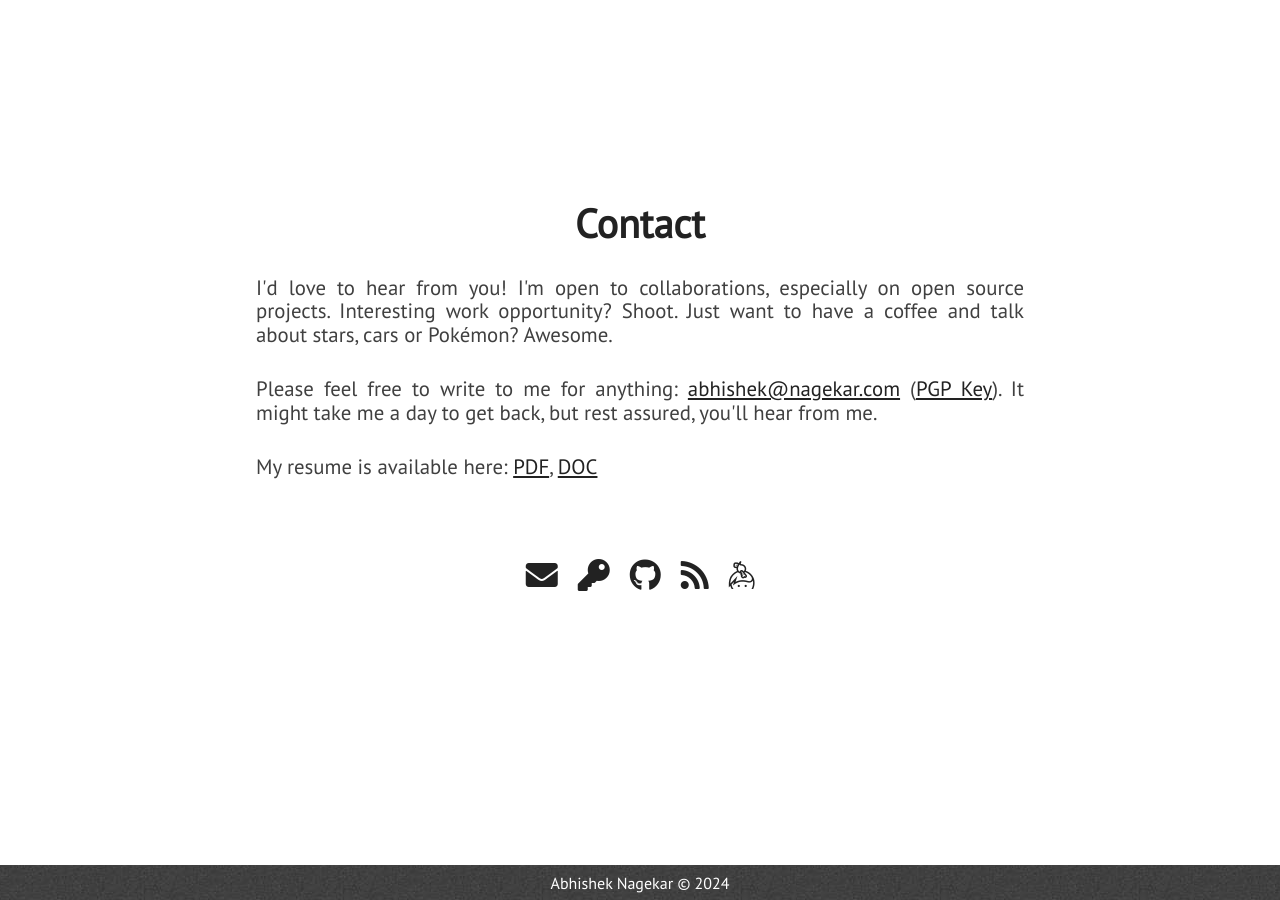
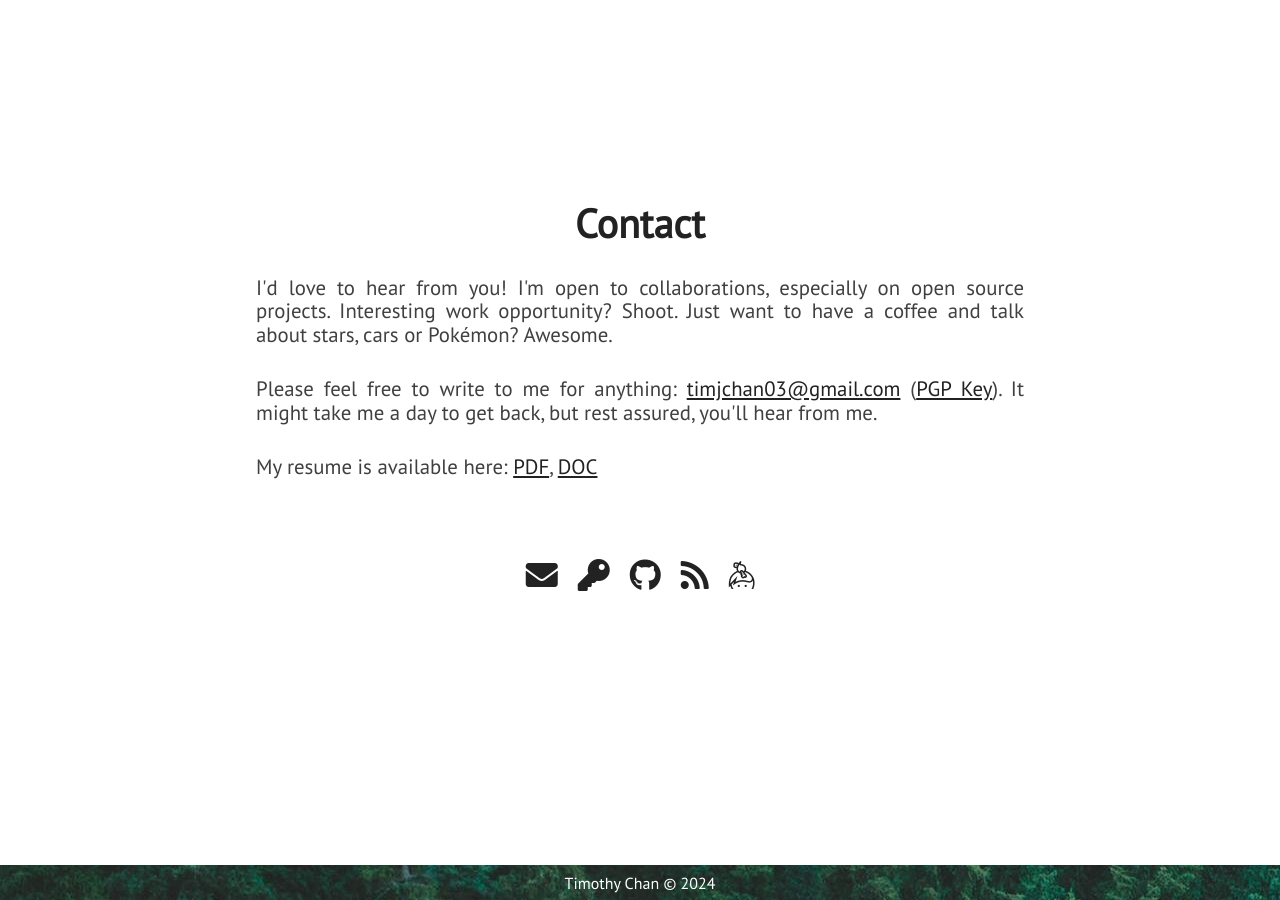
Before and after one commit to timjchan03/portfolio, a Jekyll site: the page built from index.html, in a window 1280 px wide and 900 px high, scrolled down 5081 px. Built offline with Jekyll 4.4.1, drawn with Linux system fonts in a browser that asks for light colours; nearby versions of some CDN libraries; some of the changed text lies outside the part shown.

```diff
--- a/_config.yml
+++ b/_config.yml
@@ -1,18 +1,18 @@
-title: Abhishek Nagekar
-description: Web & Security Engineer
-site_title: '@abhn - Abhishek Nagekar'
+title: Timothy Chan
+description: Data Analytics / Engineering
+site_title: '@timjchan03 - Timothy Chan'
 
 # Build settings
 markdown: kramdown
 exclude: [vendor/ruby]
 
 # Personalization
-github_username: abhn
-blog_url: https://www.nagekar.com
-email: abhishek@nagekar.com
-keybase_username: abhn
-twitter_username: abhn_
-reddit_username: abhn
+github_username: timjchan03
+blog_url:
+email: timjchan03@gmail.com
+keybase_username: timjchan03
+twitter_username: timjchan03
+reddit_username: timjchan03
 
 # absolute or relative
 profile_picture: assets/images/pp.jpg
--- a/_includes/head.html
+++ b/_includes/head.html
@@ -16,5 +16,5 @@
     <link rel="stylesheet" href="assets/css/main.css"/>
     <link rel="stylesheet" href="assets/css/card.css"/>
     <link rel="shortcut icon" href="assets/images/favicon.ico" />
-    <meta name="description" content="Portfolio - Abhishek Nagekar | Full stack web development, open source and information security">
+    <meta name="description" content="Portfolio - Tim Chan | Data Analytics">
 </head>
--- a/index.html
+++ b/index.html
@@ -1,4 +1,4 @@
 ---
 layout: default
-title: Abhishek Nagekar
+title: Tim Chan
 ---
```
Also changed, not shown: assets/images/background.png, assets/images/pp.jpg.
